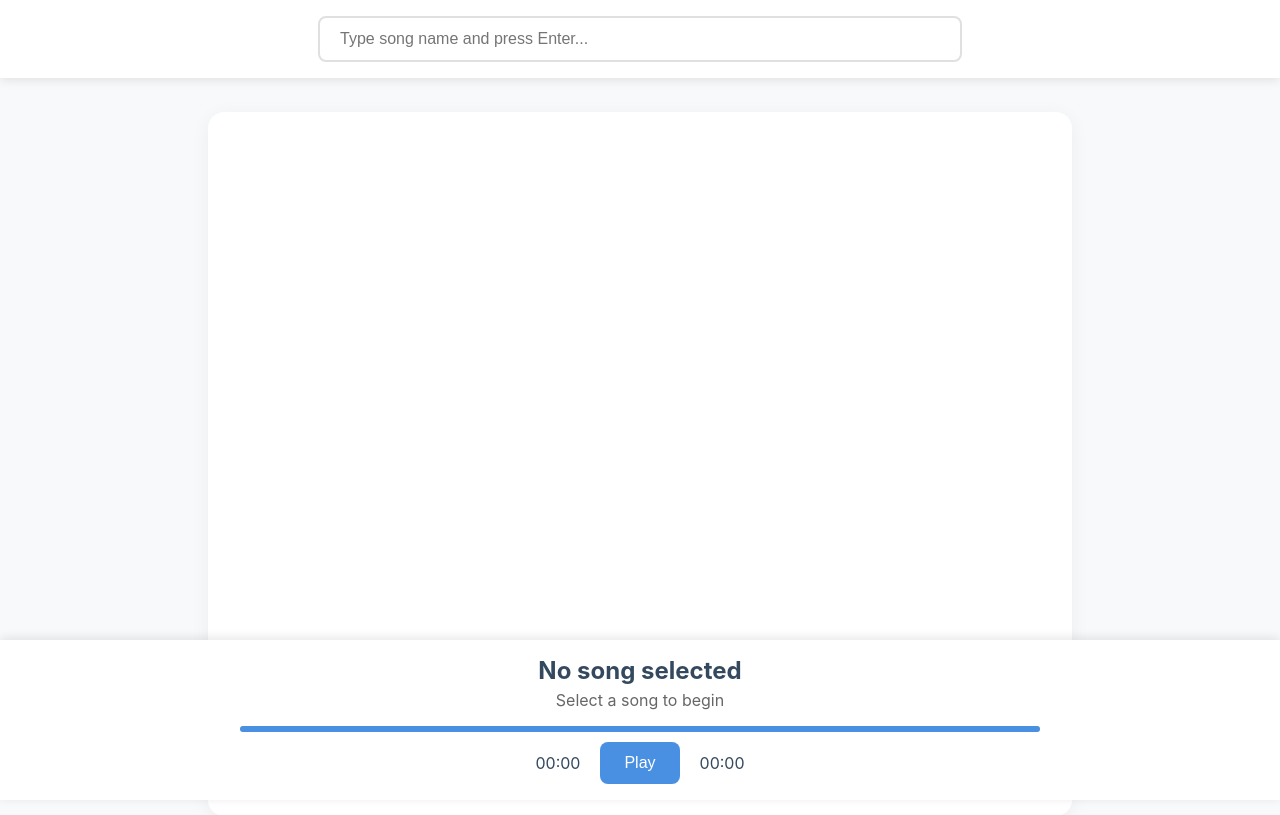
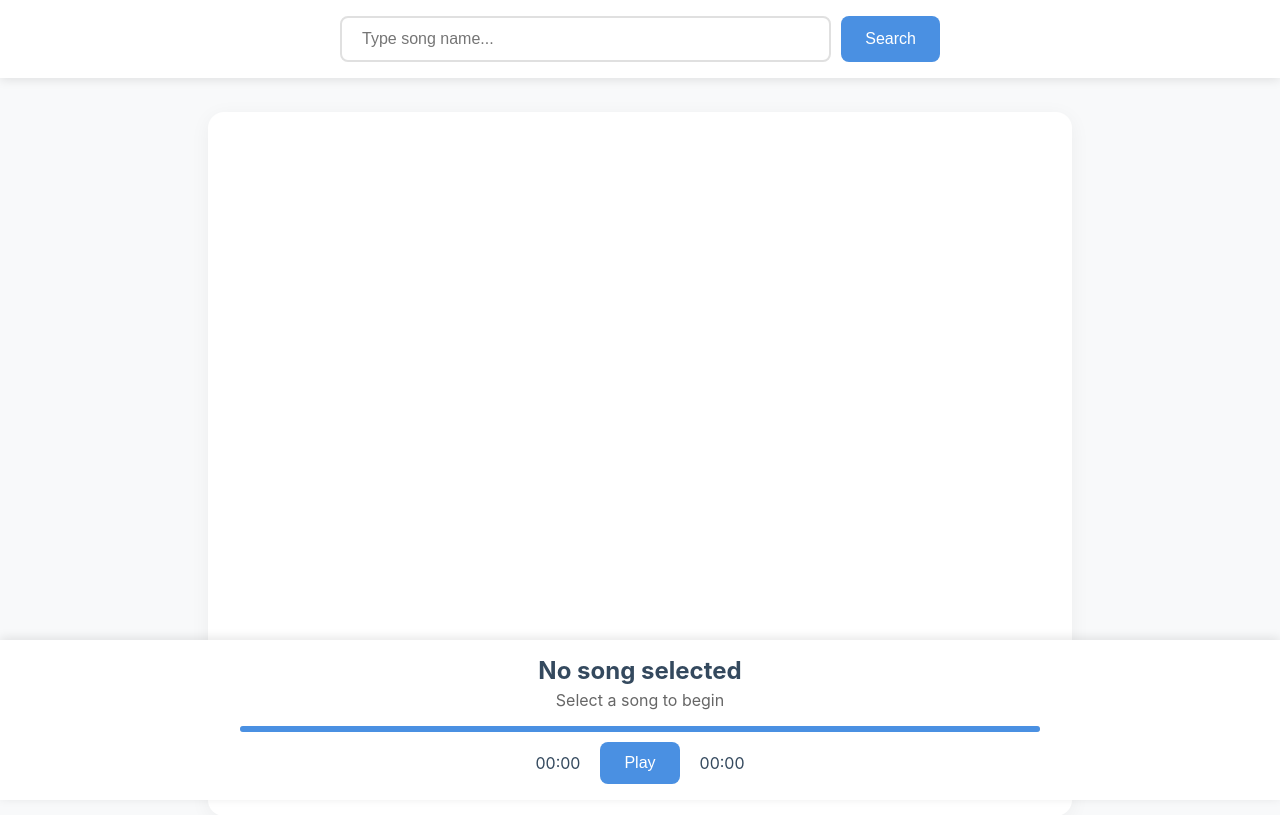
Before and after one commit to soulrrrrr/karaoke-app, a Flask app: page / in a window 1280 px wide. Shown: the top 815 px of the page. Run offline with Flask 2, Linux system fonts and the light colour scheme.

Commit message:
add search button

```diff
--- a/src/templates/index.html
+++ b/src/templates/index.html
@@ -40,14 +40,21 @@
             z-index: 100;
         }
 
+        .search-wrapper {
+            display: flex;
+            max-width: 600px;
+            margin: 0 auto;
+            gap: 10px;
+        }
+
         #searchInput {
+            flex: 1;
+            margin: 0;
             width: 100%;
-            max-width: 600px;
             padding: 12px 20px;
             font-size: 16px;
             border: 2px solid #e0e0e0;
             border-radius: 8px;
-            margin: 0 auto;
             display: block;
             transition: all 0.3s ease;
         }
@@ -56,6 +63,26 @@
             outline: none;
             border-color: var(--primary-color);
             box-shadow: 0 0 0 3px rgba(74, 144, 226, 0.1);
+        }
+
+        .search-btn {
+            background: var(--primary-color);
+            color: white;
+            border: none;
+            padding: 12px 24px;
+            border-radius: 8px;
+            font-size: 16px;
+            cursor: pointer;
+            transition: all 0.3s ease;
+        }
+
+        .search-btn:hover {
+            background: #357abd;
+            transform: translateY(-1px);
+        }
+
+        .search-btn:active {
+            transform: translateY(0);
         }
 
         .lyrics-container {
@@ -194,7 +221,10 @@
 
 <body>
     <div class="search-container">
-        <input type="text" id="searchInput" placeholder="Type song name and press Enter...">
+        <div class="search-wrapper">
+            <input type="text" id="searchInput" placeholder="Type song name...">
+            <button id="searchButton" class="search-btn">Search</button>
+        </div>
     </div>
 
     <div class="container">
@@ -275,6 +305,11 @@
 
             // Add keyboard controls
             document.addEventListener('keydown', (e) => {
+                // Skip if we're typing in the search input
+                if (e.target === searchInput) {
+                    return;
+                }
+
                 switch (e.code) {
                     case 'Space':
                         e.preventDefault();
@@ -421,11 +456,10 @@
         const searchInput = document.getElementById('searchInput');
         const searchResults = document.getElementById('searchResults');
 
-        // Replace the existing search event listener with this version
-        searchInput.addEventListener('keydown', async (e) => {
-            // Only trigger search on Enter key
-            if (e.key !== 'Enter') return;
+        // Remove the keydown event listener and add button click handler
+        const searchButton = document.getElementById('searchButton');
 
+        searchButton.addEventListener('click', async () => {
             const query = searchInput.value.trim();
             if (!query) return;
 
```
